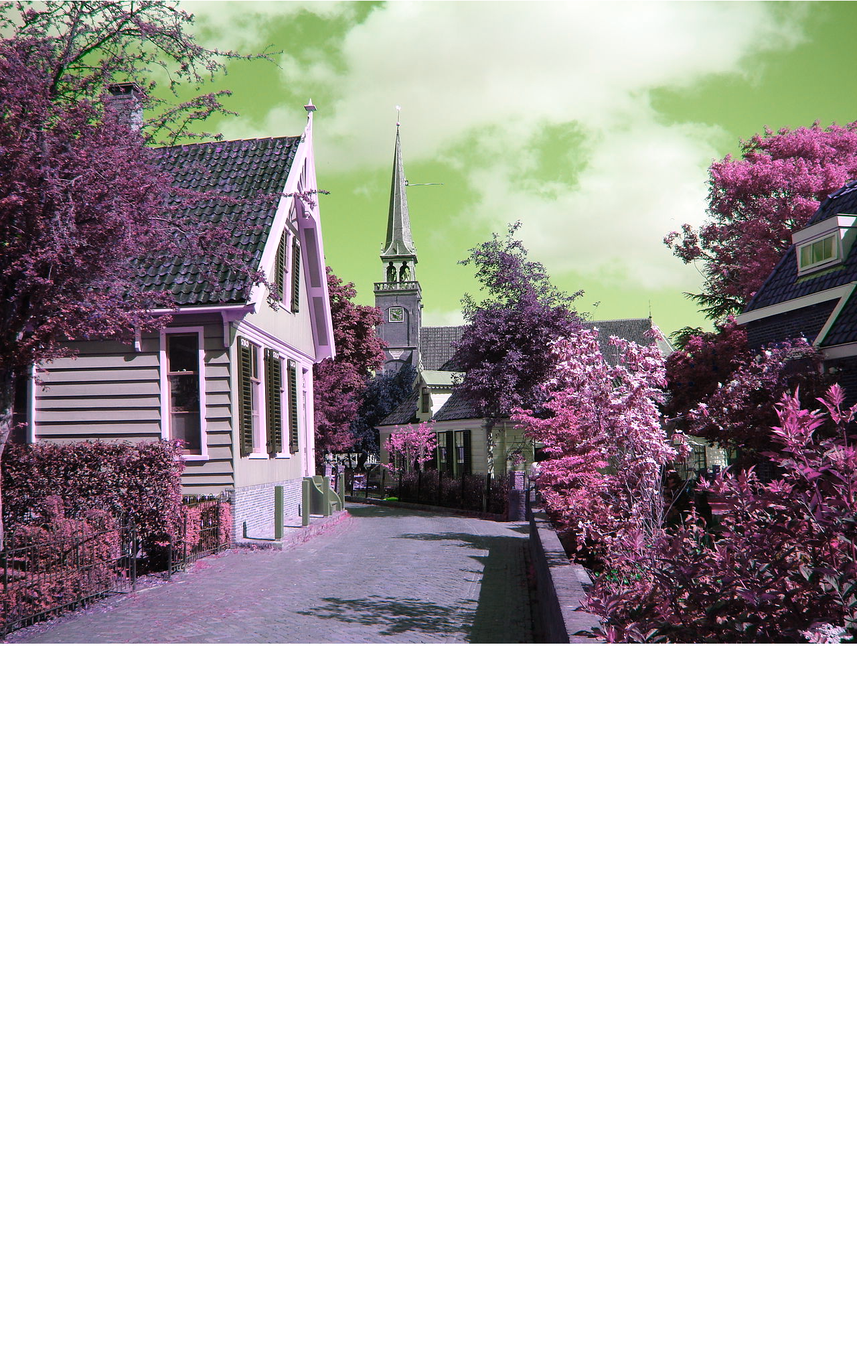
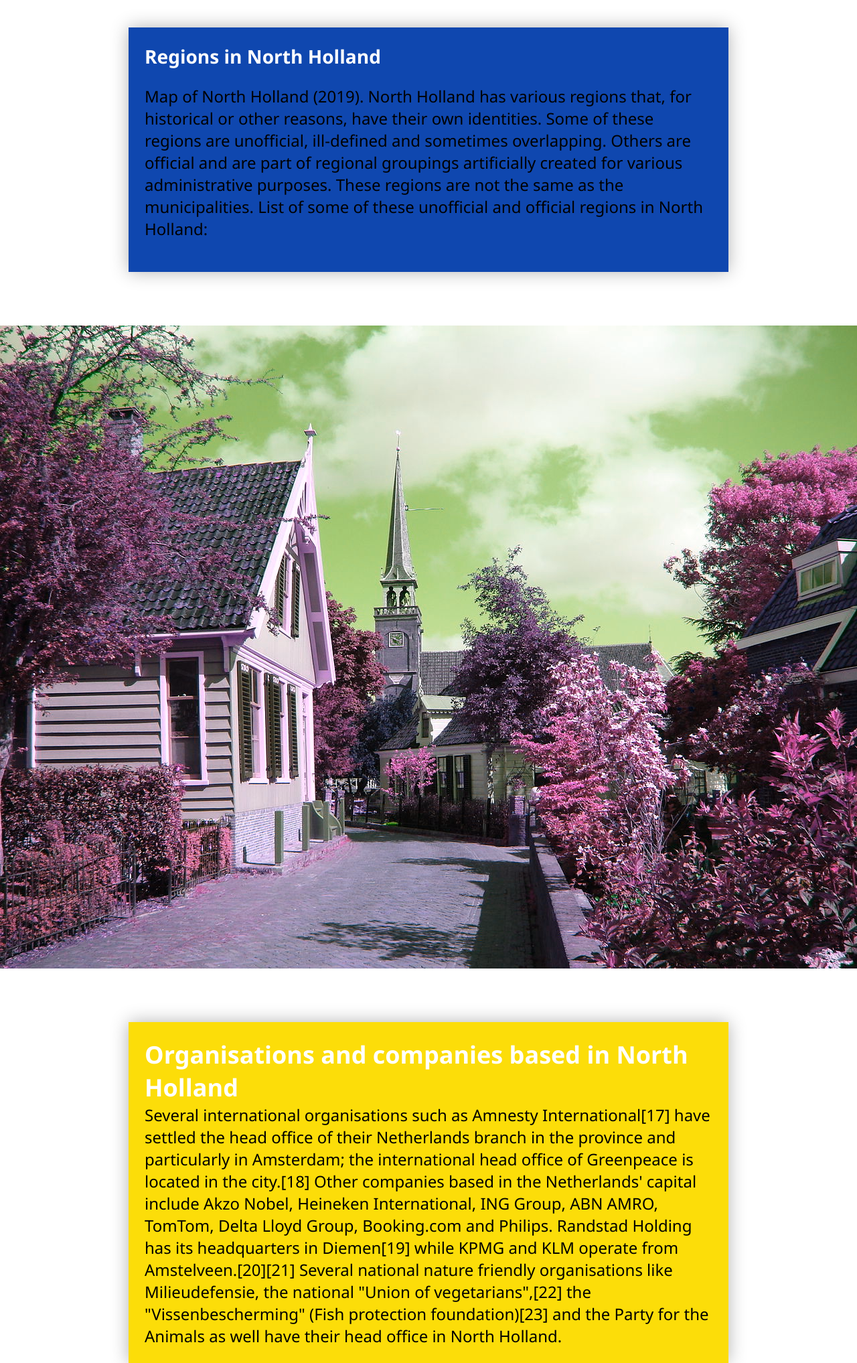
Before and after one commit to daoneandonly/css-to-the-rescue-18-19, a website: page index.html in a window 1280 px wide. Shown: the part 7582-9617 px from the top of the page at 67% size. Before the commit the page ends 8628 px from the top, so only its background shows below. Drawn offline with Linux system fonts and the light colour scheme.

Commit message:
a little more content

```diff
--- a/assets/_blocks/body.scss
+++ b/assets/_blocks/body.scss
@@ -43,7 +43,6 @@ body {
   }
   &__card:nth-of-type(3n) {
     background-color: $blue;
-    margin-bottom: 5em;
     p:hover {
       background: -webkit-linear-gradient($yellow, $red);
       -webkit-background-clip: text;
@@ -82,5 +81,16 @@ iframe {
 img {
   width: 100%;
   animation: colorrotate 15s linear infinite;
-  margin-bottom: 5em;
+  margin: 5em 0;
 }
+
+body {
+  display: flex;
+  flex-direction: column;
+}
+
+input,
+label {
+  margin: auto;
+  width: 5em;
+}
--- a/assets/keyframes.scss
+++ b/assets/keyframes.scss
@@ -3,7 +3,7 @@
     transform: scale(0.2);
   }
   50% {
-    transform: scale(10);
+    transform: scale(9);
   }
   100% {
     transform: scale(0.2);
--- a/index.html
+++ b/index.html
@@ -270,11 +270,40 @@
         </p>
         <img src="src/img/nh-right.svg" class="nh nh-right" alt="" />
       -->
+      <section class="app__card">
+        <h3 class="app__card__title--third">Regions in North Holland</h3>
+        <p>
+          Map of North Holland (2019). North Holland has various regions that,
+          for historical or other reasons, have their own identities. Some of
+          these regions are unofficial, ill-defined and sometimes overlapping.
+          Others are official and are part of regional groupings artificially
+          created for various administrative purposes. These regions are not the
+          same as the municipalities. List of some of these unofficial and
+          official regions in North Holland:
+        </p>
+      </section>
+      <img
+        src="src/img/broekinwaterland.jpg"
+        alt="Photo of Broek in Water land"
+      />
+      <section class="app__card">
+        <h2 class="app__card__title--second">
+          Organisations and companies based in North Holland
+        </h2>
+        Several international organisations such as Amnesty International[17]
+        have settled the head office of their Netherlands branch in the province
+        and particularly in Amsterdam; the international head office of
+        Greenpeace is located in the city.[18] Other companies based in the
+        Netherlands' capital include Akzo Nobel, Heineken International, ING
+        Group, ABN AMRO, TomTom, Delta Lloyd Group, Booking.com and Philips.
+        Randstad Holding has its headquarters in Diemen[19] while KPMG and KLM
+        operate from Amstelveen.[20][21] Several national nature friendly
+        organisations like Milieudefensie, the national "Union of
+        vegetarians",[22] the "Vissenbescherming" (Fish protection
+        foundation)[23] and the Party for the Animals as well have their head
+        office in North Holland.
+      </section>
     </main>
-    <img
-      src="src/img/broekinwaterland.jpg"
-      alt="Photo of Broek in Water land"
-    />
     <script src="src/js/script.js"></script>
   </body>
 </html>
```
Also changed, not shown: src/css/stylesheet.css, 1 other file.
